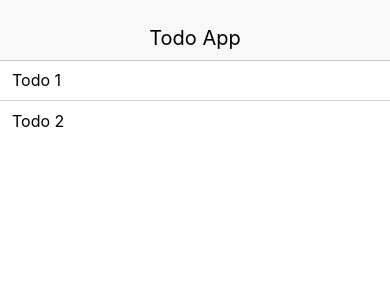
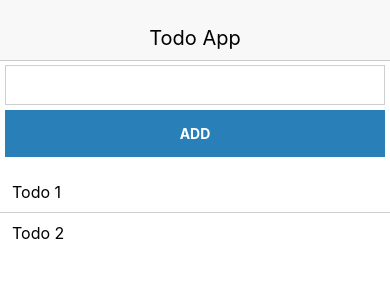
Before and after one commit to achmadfatoni/react-native-todo-list, a React Native app: screen / in a window 390 px wide. Shown: the top 300 px of the page. Built offline with nearby package versions, Linux system fonts and the light colour scheme.

Commit message:
create todo form

```diff
--- a/src/App.js
+++ b/src/App.js
@@ -2,6 +2,7 @@ import React, { Component } from 'react';
 import { FlatList, StyleSheet, Text, View } from 'react-native';
 import Header from './components/Header';
 import TodoItem from './components/TodoItem';
+import TodoForm from './components/TodoForm';
 
 export default class App extends Component {
     constructor(props) {
@@ -35,6 +36,7 @@ export default class App extends Component {
         return (
             <View>
                 <Header title="Todo App"/>
+                <TodoForm/>
                 <FlatList
                     data={this.state.data}
                     renderItem={this._renderItem}
--- /dev/null
+++ b/src/components/TodoForm.js
@@ -0,0 +1,43 @@
+import React, { Component } from 'react';
+import { StyleSheet, Text, TextInput, TouchableOpacity, View } from 'react-native';
+
+export default class TodoForm extends Component {
+    constructor(props) {
+        super(props);
+    }
+    render() {
+        return (
+            <View style={styles.container}>
+                <TextInput
+                    value={this.props.value}
+                    style={styles.input}/>
+                <TouchableOpacity style={styles.buttonContainer} >
+                    <Text style={styles.buttonText}>ADD</Text>
+                </TouchableOpacity>
+            </View>
+        );
+    }
+}
+
+const styles = StyleSheet.create({
+    container: {
+        padding: 5
+    },
+    input: {
+        height: 40,
+        marginBottom: 5,
+        paddingHorizontal: 10,
+        borderWidth: 1,
+        borderColor: '#CED0CE'
+    },
+    buttonContainer: {
+        backgroundColor:'#2980b9',
+        paddingVertical: 15,
+        marginBottom: 10
+    },
+    buttonText: {
+        textAlign: 'center',
+        color: '#FFFFFF',
+        fontWeight: '700',
+    }
+});
```
